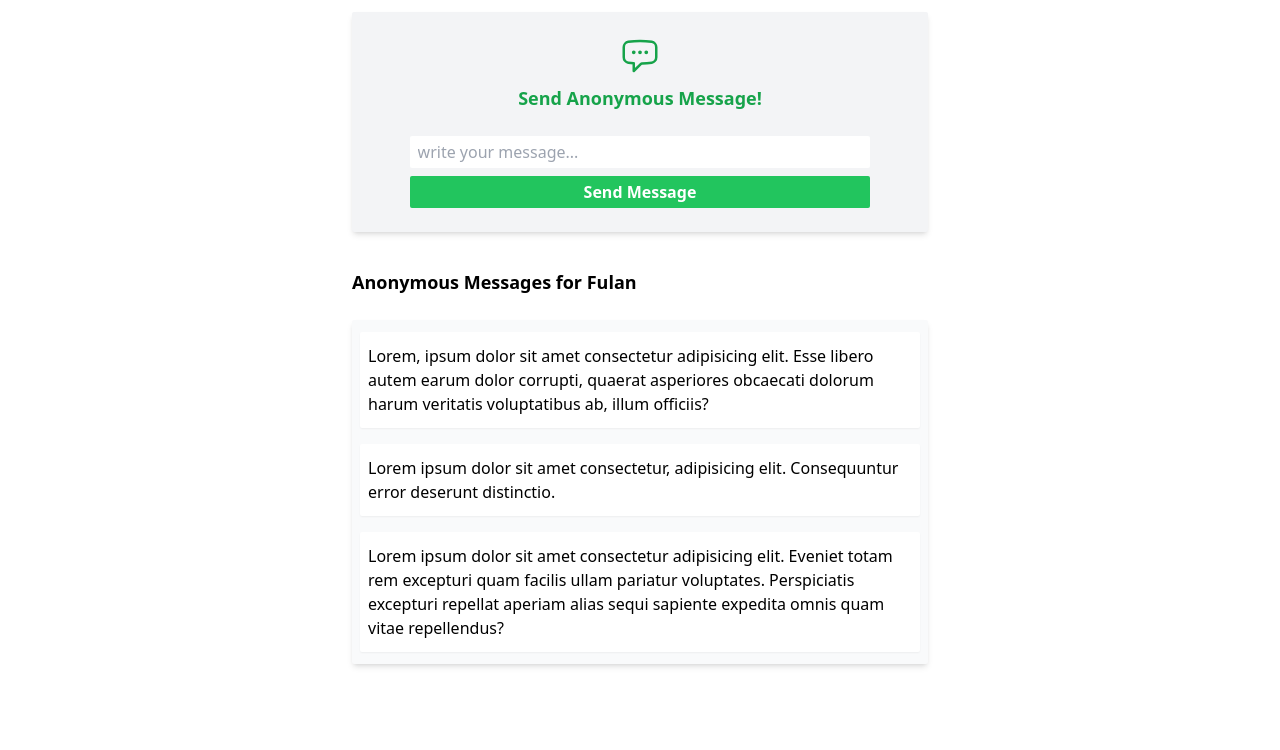
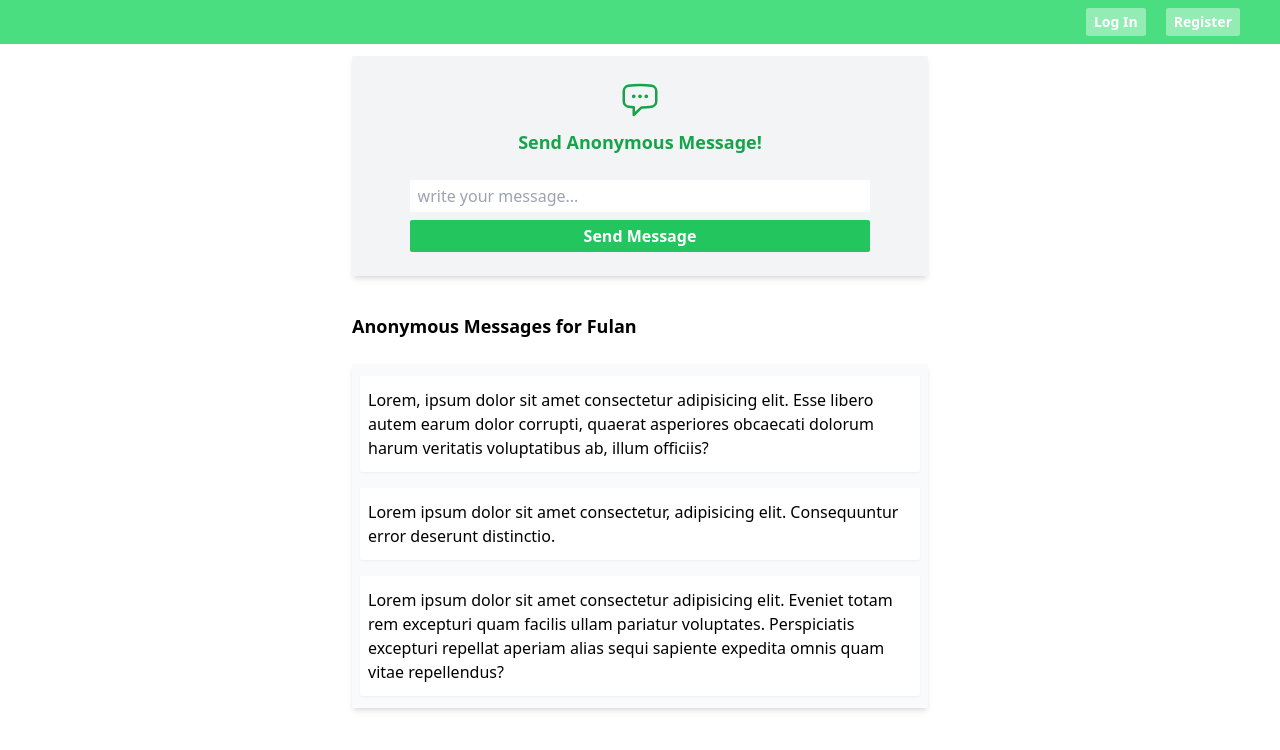
Before and after one commit to anangyoga/sssssshhhhh, a React (Vite) app: page / in a window 1280 px wide. Shown: the top 750 px of the page. Built offline with nearby package versions, Linux system fonts and the light colour scheme.

Commit message:
feat: nav component

```diff
--- a/src/App.jsx
+++ b/src/App.jsx
@@ -3,6 +3,12 @@ import LogoIcon from "./assets/message.svg";
 const App = () => {
   return (
     <main>
+      <nav className="flex sm:justify-end justify-center bg-green-400 py-2">
+        <div className="mr-10 flex gap-x-5 text-sm text-white font-semibold">
+          <button className="bg-white/40 rounded-sm px-2 py-1 hover:opacity-80">Log In</button>
+          <button className="bg-white/40 rounded-sm px-2 py-1 hover:opacity-80">Register</button>
+        </div>
+      </nav>
       <section className="flex flex-col gap-y-6 max-w-xl py-6 sm:mx-auto bg-gray-100 shadow-md rounded-sm my-3 mx-2">
         <div className="flex flex-col items-center gap-y-2">
           <img src={LogoIcon} alt="message-icon" className="w-10 h-w-10" />
```
